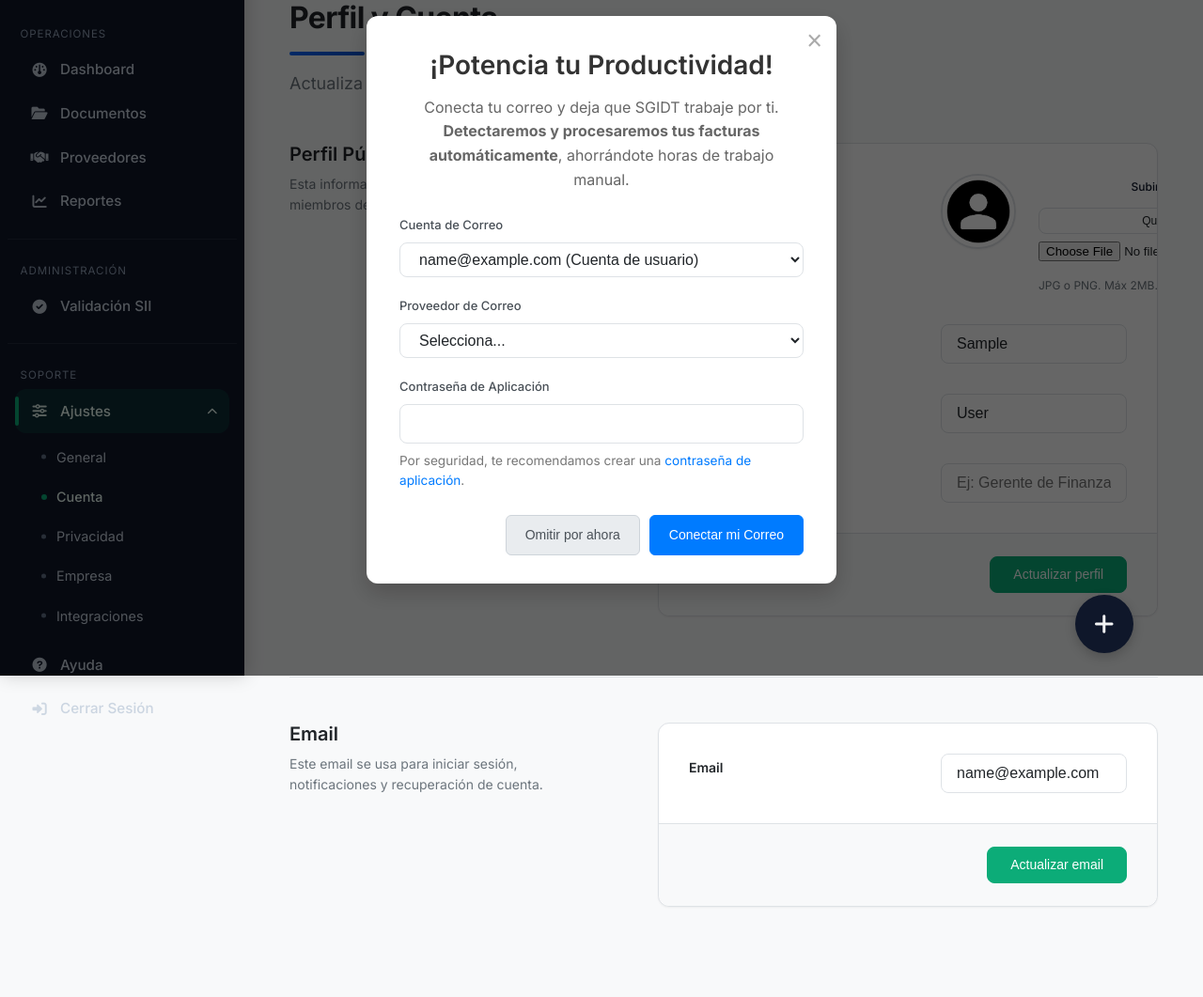
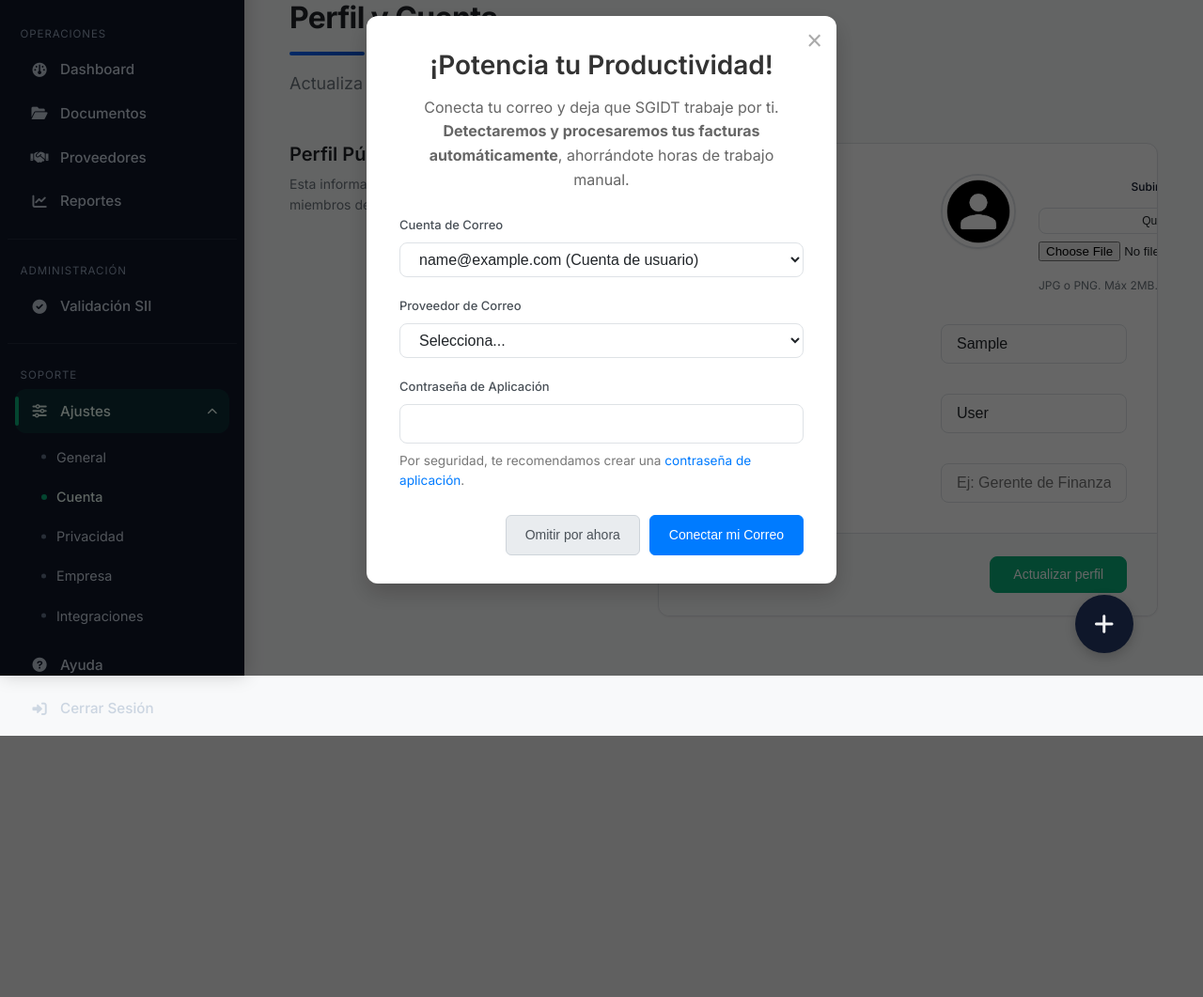
Before and after one commit to NicolasCeronM/sgidt, a Django app: page /panel/ajustes/cuenta/ in a window 1280 px wide. Shown: the part 81-1142 px from the top of the page at 94% size. After the commit the page ends 864 px from the top, so only its background shows below. Run offline with Django 5.2, Linux system fonts and the light colour scheme; the visitor is signed in with stand-in values (Sample User, id 1); data that the repository does not hold is empty; parts of the project's set-up code (start-up, migrations or seed data) failed here and were passed over.

Commit message:
Se elimina email de cuenta

```diff
--- a/templates/panel/ajustes/_cuenta.html
+++ b/templates/panel/ajustes/_cuenta.html
@@ -54,28 +54,3 @@
     </div>
   </div>
 </div>
-
-<div class="settings-section row">
-  <div class="col-md-4 settings-section-info">
-    <h4>Email</h4>
-    <p>Este email se usa para iniciar sesión, notificaciones y recuperación de cuenta.</p>
-  </div>
-  <div class="col-md-8 settings-section-content">
-    <div class="card">
-      <form method="post" class="settings-form">
-        {% csrf_token %}
-        <div class="card-body p-4">
-          <div class="settings-row">
-            <div class="settings-label">Email</div>
-            <div class="settings-field">
-              <input class="form-control" type="email" name="email" value="{{ user.email }}">
-            </div>
-          </div>
-        </div>
-        <div class="card-footer settings-actions">
-          <button class="btn btn-primary" type="submit" name="action_update_email">Actualizar email</button>
-        </div>
-      </form>
-    </div>
-  </div>
-</div>
```
